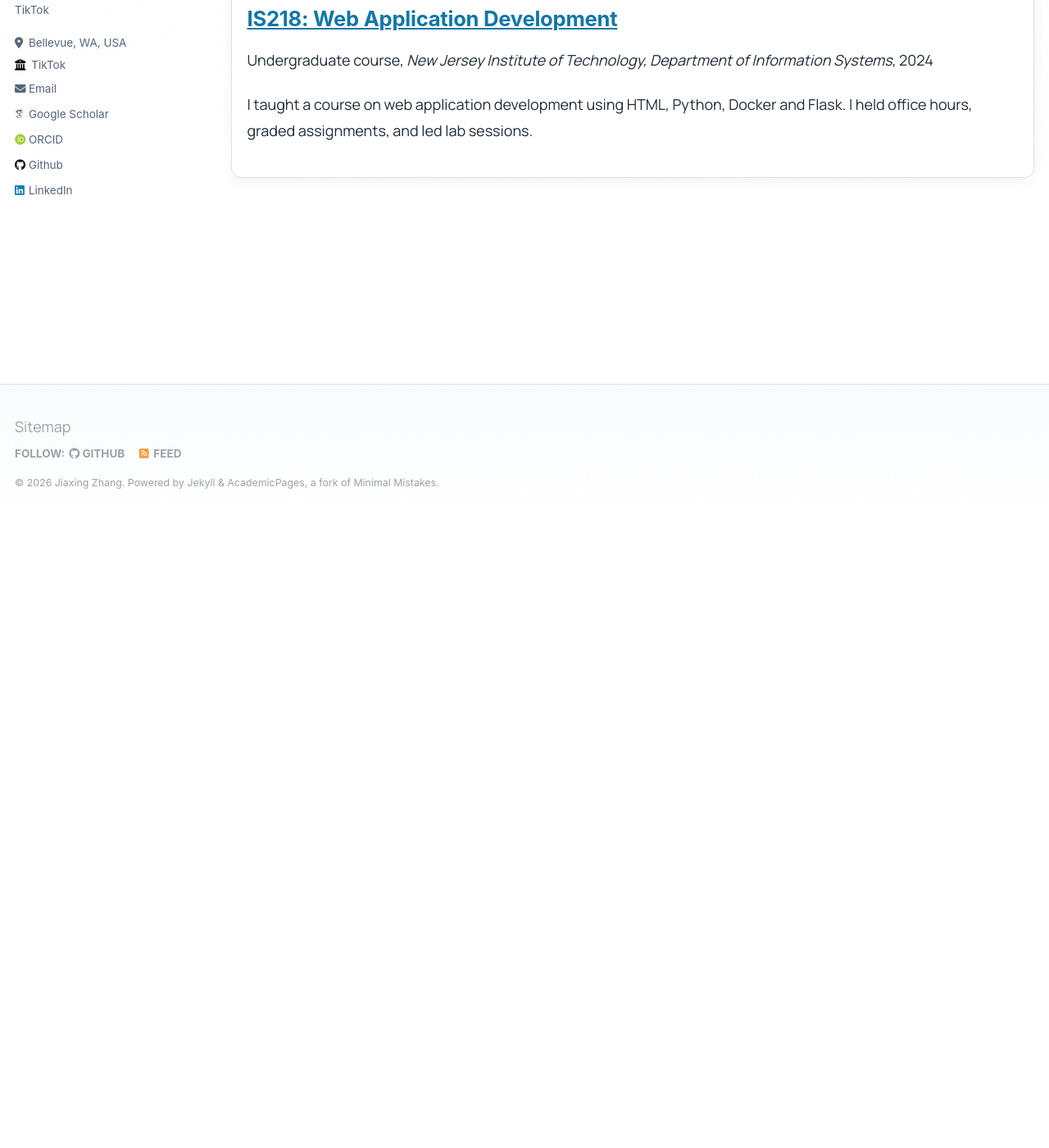
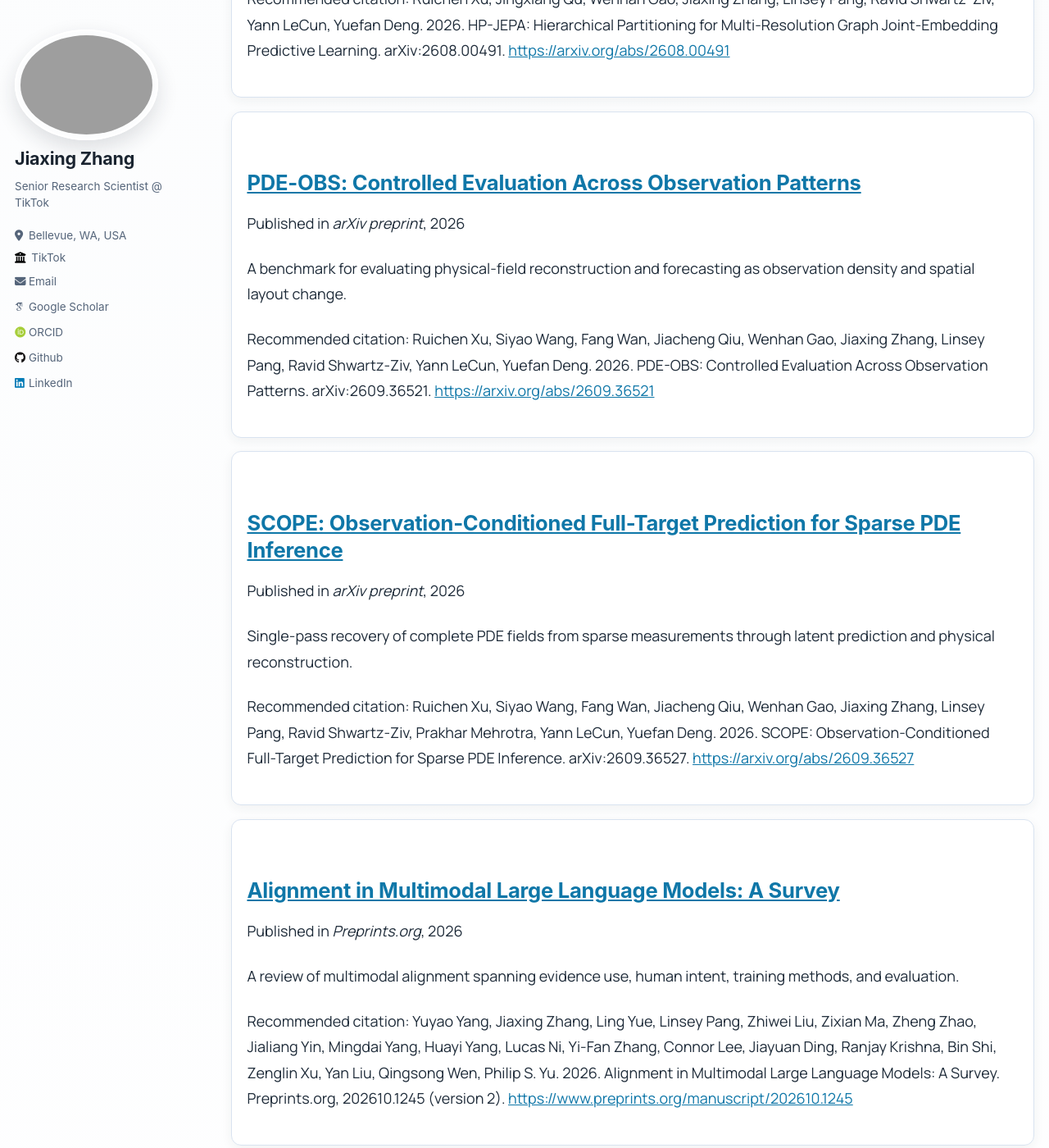
Before and after one commit to tabzhangjx/tabzhangjx.github.io, a Jekyll site: the page built from _pages/collection-archive.html, in a window 1280 px wide and 1400 px high, scrolled down 6503 px. Shown: the whole window at 82% size. Built offline with Jekyll 4.4.1, drawn with Linux system fonts in a browser that asks for light colours; some web fonts are replaced; before the commit the page ends 7138 px from its top, so only the background shows below that; some of the changed text lies outside the part shown.

Commit message:
Add five recent Google Scholar publications

```diff
--- /dev/null
+++ b/_publications/2026-06-04-paper-HPME.md
@@ -0,0 +1,16 @@
+---
+title: "Beyond Soft Masks: Hard-Perturbation Mixup Explainer for Robust GNN Explainability"
+collection: "publications"
+research_track: "structured"
+permalink: "/publication/2026-06-04-paper-HPME"
+excerpt: "Hard structural perturbations and mixup produce faithful GNN explanations while reducing distribution shift."
+date: 2026-06-04
+venue: "arXiv preprint"
+paperurl: "https://arxiv.org/abs/2606.05756"
+citation: "Jialiang Yin, Zheng Zhao, Linsey Pang, Bo Dong, Bin Shi, Jiaxing Zhang. 2026. Beyond Soft Masks: Hard-Perturbation Mixup Explainer for Robust GNN Explainability. arXiv:2606.05756."
+---
+HPME uses graph pooling to select discrete explanatory subgraphs, suppressing irrelevant structure that can remain under soft masks. A structure-replacement mixup strategy helps keep the resulting explanations in distribution.
+
+[Access paper](https://arxiv.org/abs/2606.05756){:target="_blank"}
+
+Recommended citation: Jialiang Yin, Zheng Zhao, Linsey Pang, Bo Dong, Bin Shi, Jiaxing Zhang. 2026. Beyond Soft Masks: Hard-Perturbation Mixup Explainer for Robust GNN Explainability. arXiv:2606.05756.
--- /dev/null
+++ b/_publications/2026-08-01-paper-HP-JEPA.md
@@ -0,0 +1,16 @@
+---
+title: "HP-JEPA: Hierarchical Partitioning for Multi-Resolution Graph Joint-Embedding Predictive Learning"
+collection: "publications"
+research_track: "structured"
+permalink: "/publication/2026-08-01-paper-HP-JEPA"
+excerpt: "Multi-resolution latent prediction learns transferable graph representations across local and global structural scales."
+date: 2026-08-01
+venue: "arXiv preprint"
+paperurl: "https://arxiv.org/abs/2608.00491"
+citation: "Ruichen Xu, Jingxiang Qu, Wenhan Gao, Jiaxing Zhang, Linsey Pang, Ravid Shwartz-Ziv, Yann LeCun, Yuefan Deng. 2026. HP-JEPA: Hierarchical Partitioning for Multi-Resolution Graph Joint-Embedding Predictive Learning. arXiv:2608.00491."
+---
+HP-JEPA learns from a hierarchy of graph partitions, predicting target embeddings at each resolution. Combining the resulting representations lets downstream tasks use complementary structural information at multiple scales.
+
+[Access paper](https://arxiv.org/abs/2608.00491){:target="_blank"}
+
+Recommended citation: Ruichen Xu, Jingxiang Qu, Wenhan Gao, Jiaxing Zhang, Linsey Pang, Ravid Shwartz-Ziv, Yann LeCun, Yuefan Deng. 2026. HP-JEPA: Hierarchical Partitioning for Multi-Resolution Graph Joint-Embedding Predictive Learning. arXiv:2608.00491.
--- /dev/null
+++ b/_publications/2026-09-29-paper-PDE-OBS.md
@@ -0,0 +1,16 @@
+---
+title: "PDE-OBS: Controlled Evaluation Across Observation Patterns"
+collection: "publications"
+research_track: "scientific"
+permalink: "/publication/2026-09-29-paper-PDE-OBS"
+excerpt: "A benchmark for evaluating physical-field reconstruction and forecasting as observation density and spatial layout change."
+date: 2026-09-29
+venue: "arXiv preprint"
+paperurl: "https://arxiv.org/abs/2609.36521"
+citation: "Ruichen Xu, Siyao Wang, Fang Wan, Jiacheng Qiu, Wenhan Gao, Jiaxing Zhang, Linsey Pang, Ravid Shwartz-Ziv, Yann LeCun, Yuefan Deng. 2026. PDE-OBS: Controlled Evaluation Across Observation Patterns. arXiv:2609.36521."
+---
+PDE-OBS provides configurable observation patterns over seven PDE families, with shared data splits and prediction targets for controlled comparisons. Its evaluation workflow measures how reconstruction and forecasting methods respond to changes in measurement conditions.
+
+[Access paper](https://arxiv.org/abs/2609.36521){:target="_blank"}
+
+Recommended citation: Ruichen Xu, Siyao Wang, Fang Wan, Jiacheng Qiu, Wenhan Gao, Jiaxing Zhang, Linsey Pang, Ravid Shwartz-Ziv, Yann LeCun, Yuefan Deng. 2026. PDE-OBS: Controlled Evaluation Across Observation Patterns. arXiv:2609.36521.
--- /dev/null
+++ b/_publications/2026-09-29-paper-SCOPE.md
@@ -0,0 +1,16 @@
+---
+title: "SCOPE: Observation-Conditioned Full-Target Prediction for Sparse PDE Inference"
+collection: "publications"
+research_track: "scientific"
+permalink: "/publication/2026-09-29-paper-SCOPE"
+excerpt: "Single-pass recovery of complete PDE fields from sparse measurements through latent prediction and physical reconstruction."
+date: 2026-09-29
+venue: "arXiv preprint"
+paperurl: "https://arxiv.org/abs/2609.36527"
+citation: "Ruichen Xu, Siyao Wang, Fang Wan, Jiacheng Qiu, Wenhan Gao, Jiaxing Zhang, Linsey Pang, Ravid Shwartz-Ziv, Prakhar Mehrotra, Yann LeCun, Yuefan Deng. 2026. SCOPE: Observation-Conditioned Full-Target Prediction for Sparse PDE Inference. arXiv:2609.36527."
+---
+SCOPE couples prediction of complete-field representations with a shared physical decoder. Joint latent and reconstruction objectives support recovery from partial observations, while decoder-only adaptation can improve predictions without retraining the backbone.
+
+[Access paper](https://arxiv.org/abs/2609.36527){:target="_blank"}
+
+Recommended citation: Ruichen Xu, Siyao Wang, Fang Wan, Jiacheng Qiu, Wenhan Gao, Jiaxing Zhang, Linsey Pang, Ravid Shwartz-Ziv, Prakhar Mehrotra, Yann LeCun, Yuefan Deng. 2026. SCOPE: Observation-Conditioned Full-Target Prediction for Sparse PDE Inference. arXiv:2609.36527.
--- /dev/null
+++ b/_publications/2026-10-14-paper-Multimodal-Alignment-Survey.md
@@ -0,0 +1,18 @@
+---
+title: "Alignment in Multimodal Large Language Models: A Survey"
+collection: "publications"
+research_track: "multimodal"
+permalink: "/publication/2026-10-14-paper-Multimodal-Alignment-Survey"
+excerpt: "A review of multimodal alignment spanning evidence use, human intent, training methods, and evaluation."
+date: 2026-10-14
+venue: "Preprints.org"
+paperurl: "https://www.preprints.org/manuscript/202610.1245"
+citation: "Yuyao Yang, Jiaxing Zhang, Ling Yue, Linsey Pang, Zhiwei Liu, Zixian Ma, Zheng Zhao, Jialiang Yin, Mingdai Yang, Huayi Yang, Lucas Ni, Yi-Fan Zhang, Connor Lee, Jiayuan Ding, Ranjay Krishna, Bin Shi, Zenglin Xu, Yan Liu, Qingsong Wen, Philip S. Yu. 2026. Alignment in Multimodal Large Language Models: A Survey. Preprints.org, 202610.1245 (version 2)."
+---
+This survey distinguishes cross-modal evidence alignment from alignment with human goals and constraints. It examines architecture, objectives, data, training, evaluation, and applications, and outlines directions for evidence-consistent alignment and reliable self-correction.
+
+First posted on October 14, 2026; author information follows the updated version posted on October 20, 2026.
+
+[Access paper](https://www.preprints.org/manuscript/202610.1245){:target="_blank"}
+
+Recommended citation: Yuyao Yang, Jiaxing Zhang, Ling Yue, Linsey Pang, Zhiwei Liu, Zixian Ma, Zheng Zhao, Jialiang Yin, Mingdai Yang, Huayi Yang, Lucas Ni, Yi-Fan Zhang, Connor Lee, Jiayuan Ding, Ranjay Krishna, Bin Shi, Zenglin Xu, Yan Liu, Qingsong Wen, Philip S. Yu. 2026. Alignment in Multimodal Large Language Models: A Survey. Preprints.org, 202610.1245 (version 2).
```
Also changed, not shown: _pages/publications.md (+9 -1 lines).
